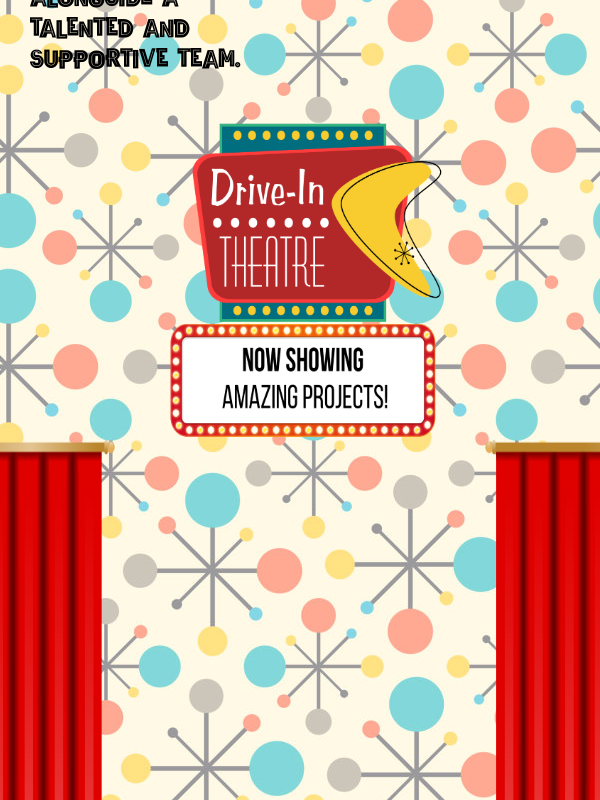
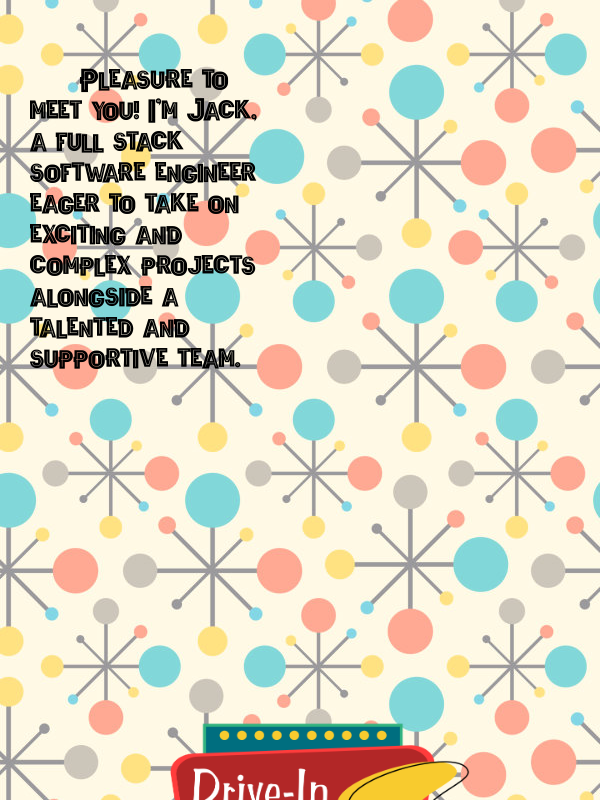
Before and after one commit to JackPadalino/Portfolio-Site, a React (Vite) app: page / in a window 600 px wide. Shown: the part 1480-2280 px from the top of the page. Built offline with nearby package versions, Linux system fonts and the light colour scheme.

Commit message:
updated spacing of components

```diff
--- a/src/components/App/App.css
+++ b/src/components/App/App.css
@@ -2,3 +2,9 @@
   padding: 0px;
   margin: 0px;
 }
+
+#component-container {
+  display: flex;
+  flex-direction: column;
+  gap: 300px;
+}
--- a/src/components/Projects/Projects.css
+++ b/src/components/Projects/Projects.css
@@ -120,8 +120,9 @@
 @media only screen and (min-width: 600px) and (max-width: 900px) {
   #projectsMainContainer {
     display: flex;
-    height: 100vh;
+    /* height: 100vh; */
     flex-direction: column;
+    gap: 20px;
   }
 
   #projectsCarouselContainer {
@@ -225,6 +226,7 @@
   #projectsMainContainer {
     display: flex;
     flex-direction: column;
+    gap: 20px;
     /* height: 100vh; */
   }
 
@@ -239,7 +241,7 @@
 
   #driveInSign {
     height: 320px;
-    width: 375px;
+    width: 450px;
   }
 
   .driveInStart {
```
